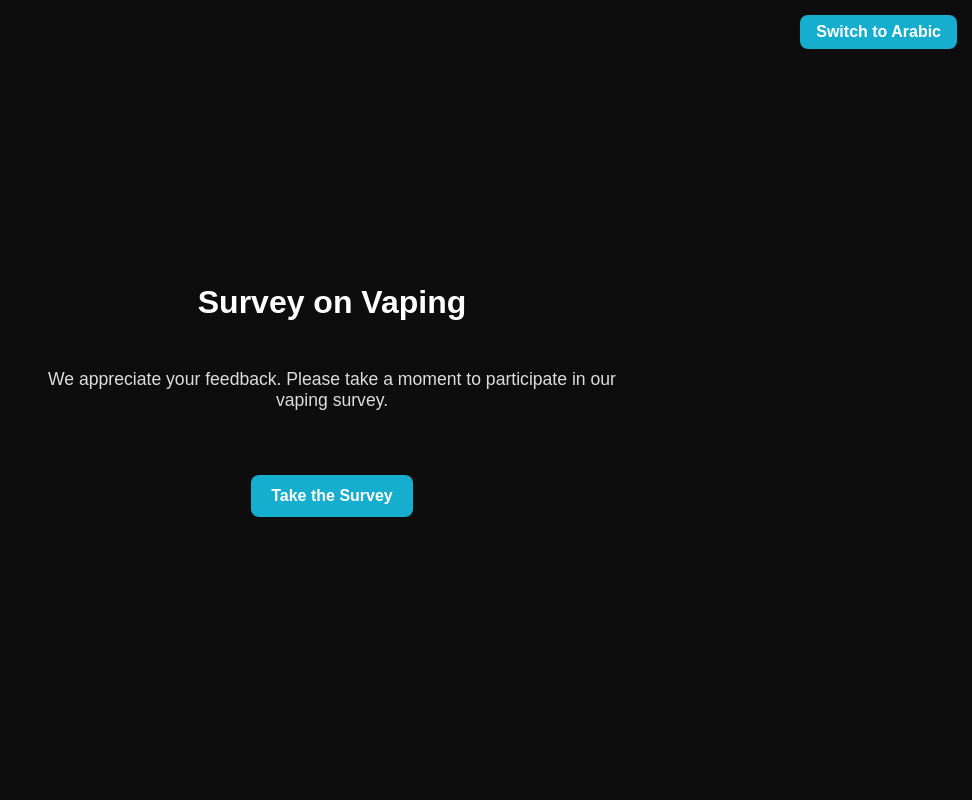
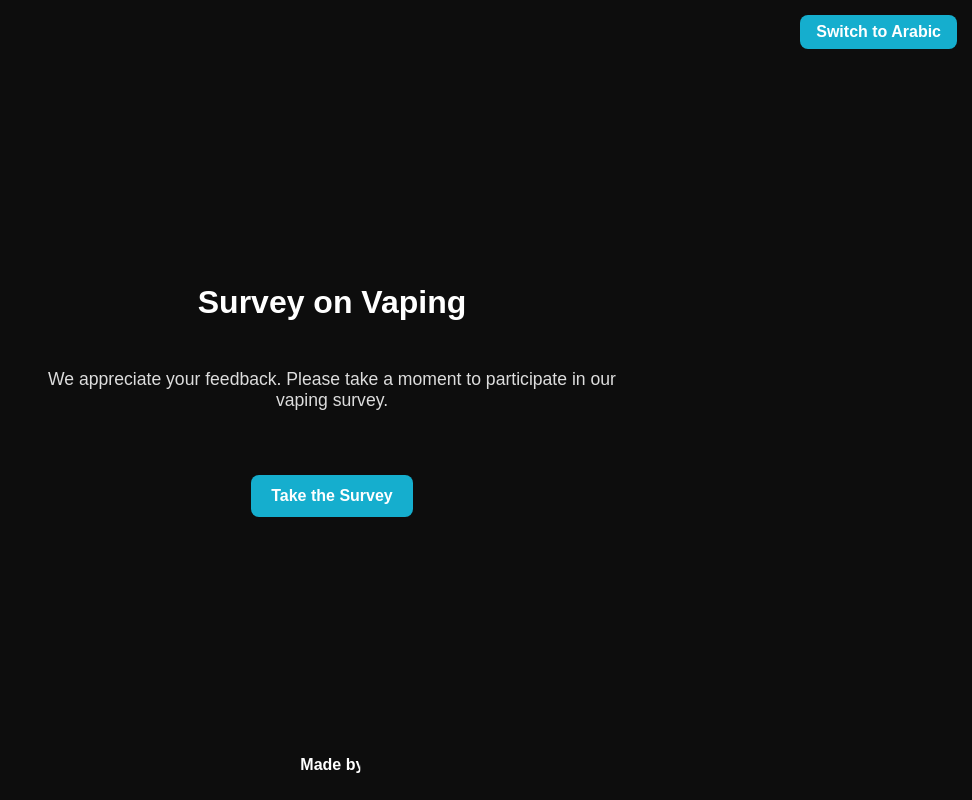
Before and after one commit to 0x-4b/survey-frontend, a React (Create React App) app: page / in a window 1280 px wide. Shown: the whole page, without its empty margins (308-1280 px from the left). Built offline with nearby package versions, Linux system fonts and the light colour scheme; the HTML template or start-up script is replaced by a standard one.

Commit message:
Added my touch (K)

```diff
--- a/src/components/HomePage.js
+++ b/src/components/HomePage.js
@@ -58,6 +58,10 @@ const HomePage = () => {
         className="survey-btn"
       />
 
+      <p className='c'>
+        Made by K
+      </p>
+
       {/* Modal */}
       {isModalOpen && (
         <Modal
--- a/src/styles/HomePage.css
+++ b/src/styles/HomePage.css
@@ -16,6 +16,45 @@ body {
     font-size: 0.9rem; /* Adjusted font size */
     padding: 0 10px; /* Prevent body from having edges */
     overflow-x: hidden; /* Prevent horizontal overflow */
+}
+
+/* By me section */
+
+@keyframes blinkCursor {
+    50% {
+      border-right-color: transparent;
+    }
+  }
+
+  @keyframes typeAndDelete {
+    0%,
+    10% {
+      width: 0;
+    }
+    45%,
+    55% {
+      width: 5.45em;
+    } /* adjust width based on content */
+    90%,
+    100% {
+      width: 0;
+    }
+  }
+
+.c {
+    font-size: 1rem;
+    font-weight: 550;
+    display: inline-block;
+    white-space: nowrap;
+    overflow: hidden;
+    border-right: 0.2em solid #15aece; /* Cursor */
+    animation:
+      typeAndDelete 4s steps(11) infinite,
+      blinkCursor 0.5s step-end infinite alternate;
+    position: absolute;
+    bottom: 1.6rem;
+    left: 50%;
+    transform: translateX(-50%);
 }
 
 /* Homepage Container */
@@ -94,6 +133,8 @@ body {
     box-shadow: 0 0 8px rgba(3, 145, 191, 0.8);
 }
 
+
+
 /* Media Queries for Responsiveness */
 @media (max-width: 768px) {
     .homepage {
```
Also changed, not shown: 1 other file (tests, documents, lock files or other folders).
